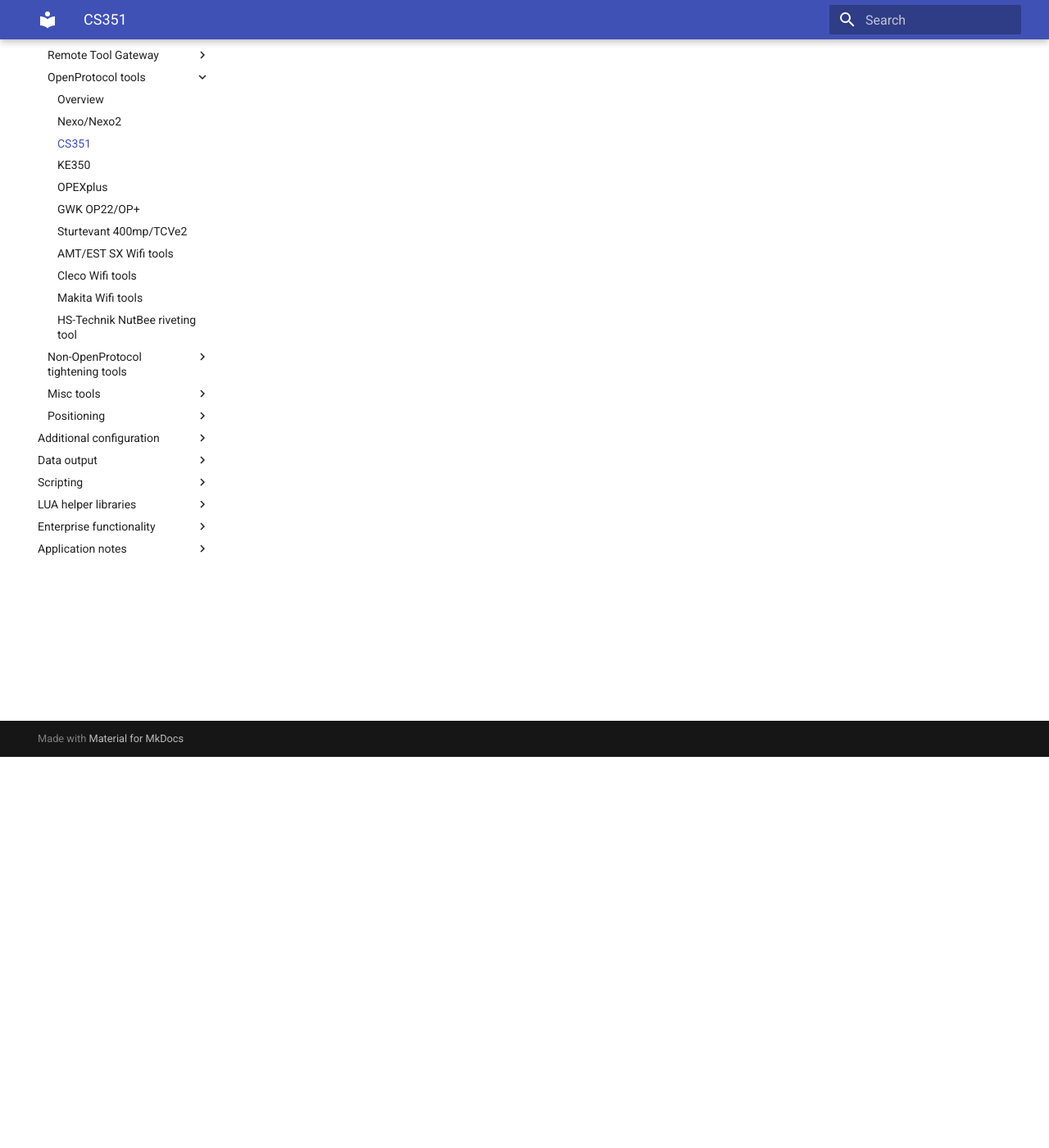
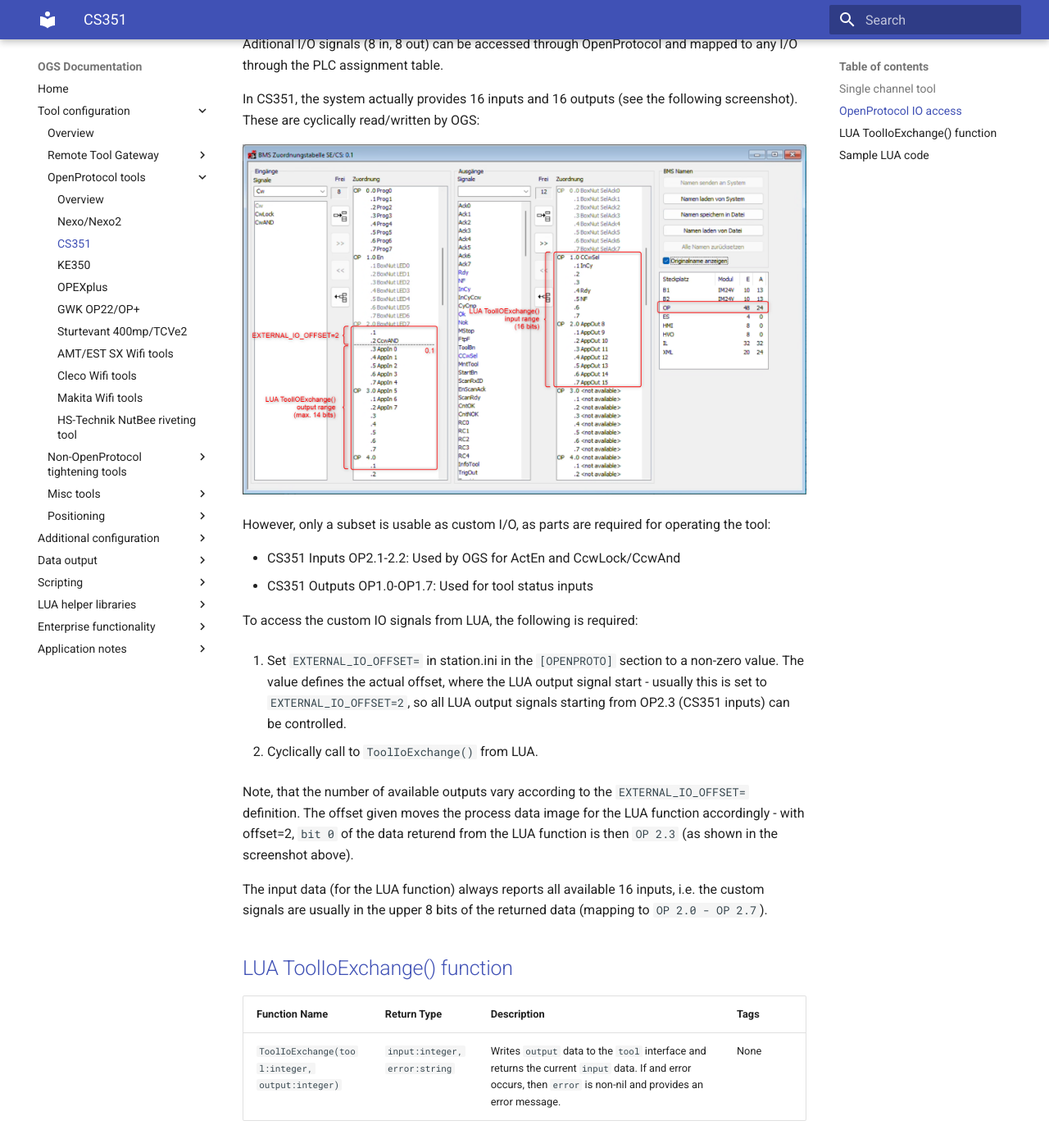
Before and after one commit to haller-erne/ogs, an MkDocs documentation site: the page built from docs/tools/openprotocol/sys350-cs351.md, in a window 1280 px wide and 1400 px high, scrolled down 477 px. Shown: the whole window at 82% size. Built offline with MkDocs 1.6.1 and Material for MkDocs 9.7.7, drawn with Linux system fonts in a browser that asks for light colours; some of the changed text lies outside the part shown.

Commit message:
Add CS351 custom OpenProtocol IO

````diff
--- a/docs/tools/openprotocol/sys350-cs351.md
+++ b/docs/tools/openprotocol/sys350-cs351.md
@@ -10,3 +10,92 @@
 - CcwSel
 - CwLock, CcwLock
 - CwAnd, CcwAnd
+
+
+## OpenProtocol IO access
+
+Aditional I/O signals (8 in, 8 out) can be accessed through OpenProtocol and mapped to any I/O through the PLC assignment table.
+
+In CS351, the system actually provides 16 inputs and 16 outputs (see the following screenshot). These are cyclically read/written by OGS:
+
+![alt text](resources/cs351-custom-io.png)
+
+However, only a subset is usable as custom I/O, as parts are required for operating the tool:
+
+- CS351 Inputs OP2.1-2.2: Used by OGS for ActEn and CcwLock/CcwAnd
+- CS351 Outputs OP1.0-OP1.7: Used for tool status inputs
+
+To access the custom IO signals from LUA, the following is required:
+
+1. Set `EXTERNAL_IO_OFFSET=` in station.ini in the `[OPENPROTO]` section to a non-zero value. The value defines the actual offset, where the LUA output signal start - usually this is set to `EXTERNAL_IO_OFFSET=2`, so all LUA output signals starting from OP2.3 (CS351 inputs) can be controlled.
+
+2. Cyclically call to `ToolIoExchange()` from LUA.
+
+Note, that the number of available outputs vary according to the `EXTERNAL_IO_OFFSET=` definition. The offset given moves the process data image for the LUA function accordingly - with offset=2, `bit 0` of the data returend from the LUA function is then `OP 2.3` (as shown in the screenshot above).
+
+The input data (for the LUA function) always reports all available 16 inputs, i.e. the custom signals are usually in the upper 8 bits of the returned data (mapping to `OP 2.0 - OP 2.7`).
+
+## LUA ToolIoExchange() function
+
+
+| Function Name | Return Type | Description | Tags |
+| -------- | ----------- | ----------- | ---- |
+| `ToolIoExchange(tool:integer, output:integer)` | `input:integer, error:string` | Writes `output` data to the `tool` interface and returns the current `input` data. If and error occurs, then `error` is non-nil and provides an error message. | None |
+
+
+## Sample LUA code
+
+Here is some sample code, mirroring the custom inputs to the custom outputs:
+
+``` lua
+-- station_io.lua
+
+-- Requirements:
+-- * Define Channel_01 as OpenProtocol tool (CS351/KE350) in station.ini
+-- * Set EXTERNAL_IO_OFFSET=2 in [OPENPROTO] section
+
+-- Handle the OpenProtocol IOs
+local prev_output = nil
+local prev_input = nil
+local output = 0
+local channel = 1           -- use Channel_01
+local tool_error = nil
+
+-- StatePoll is called cyclically
+local function OnStatePoll(info)
+
+    local wf = info.Workflow
+
+    -- Cyclically update the OpenProtocol I/O data
+    local input, err = ToolIOExchange(channel, output)
+    if err then
+        if not tool_error then
+            SetLuaAlarm('ToolIO', -2, param_as_str(err))
+            XTRACE(1, param_as_str(err))
+            tool_error = true
+        end
+        return nil
+    else
+        if tool_error then
+            ResetLuaAlarm('ToolIO')
+            XTRACE(8, 'Tool3 IO running!')
+            tool_error = nil
+        end
+        if output ~= prev_output or input ~= prev_input then
+            XTRACE(16, string.format('IO changed. Input: %02Xh, Output: %02Xh', input, output))
+            prev_output = output
+            prev_input  = input
+        end
+    end
+
+    -- mirror input to output - note: custom inputs are the high byte!
+    output = input / 256
+
+end
+
+if StatePollFunctions ~= nil then
+	StatePollFunctions.add(OnStatePoll)
+end
+
+
+```
````
Also changed, not shown: docs/tools/openprotocol/resources/cs351-custom-io.png (added).
